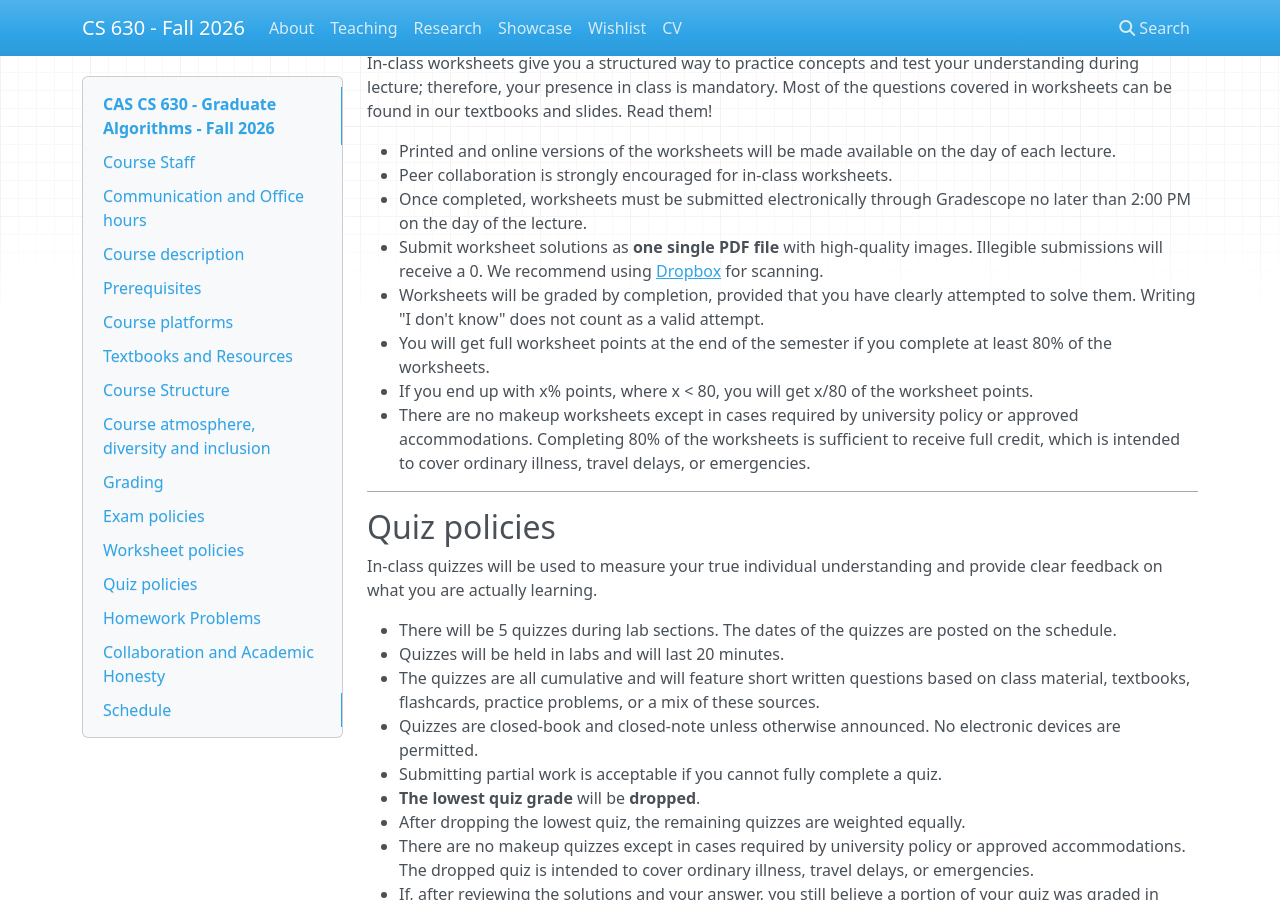
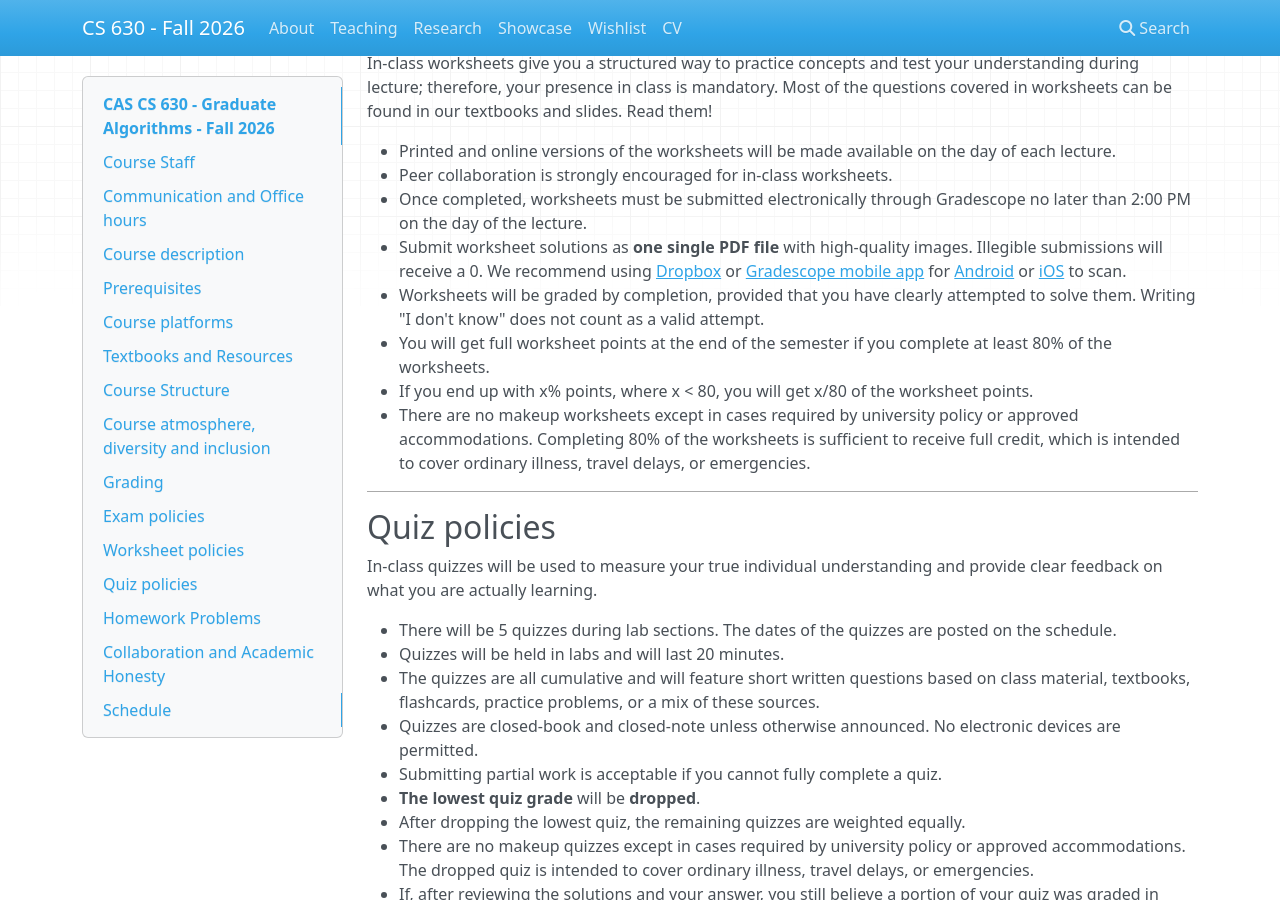
Before and after one commit to srtjanuario/2026.fall.cs630, an MkDocs documentation site: the page built from docs/index.md, in a window 1280 px wide and 900 px high, scrolled down 4494 px. Built offline with MkDocs 1.6.1, drawn with Linux system fonts in a browser that asks for light colours; nearby versions of some CDN libraries.

Commit message:
Gradescope app

```diff
--- a/docs/index.md
+++ b/docs/index.md
@@ -174,7 +174,7 @@
 * Printed and online versions of the worksheets will be made available on the day of each lecture.
 * Peer collaboration is strongly encouraged for in-class worksheets.
 * Once completed, worksheets must be submitted electronically through Gradescope no later than 2:00 PM on the day of the lecture.
-* Submit worksheet solutions as **one single PDF file** with high-quality images. Illegible submissions will receive a 0. We recommend using [Dropbox](https://www.dropbox.com/referrals/AABXucmmhueiq5iaPPSTVfnTpOeddYmso_0?src=global9) for scanning.
+* Submit worksheet solutions as **one single PDF file** with high-quality images. Illegible submissions will receive a 0. We recommend using [Dropbox](https://www.dropbox.com/referrals/AABXucmmhueiq5iaPPSTVfnTpOeddYmso_0?src=global9) or [Gradescope mobile app](https://guides.gradescope.com/hc/en-us/articles/22016028459789-Using-the-Gradescope-Mobile-App-for-Students#h_01HH0C6Z9XD5NARRNN5SANHM5C) for [Android](https://play.google.com/store/apps/details?id=com.gradescope.student&hl=en_US) or [iOS](https://apps.apple.com/us/app/gradescope/id1563280912) to scan.
 * Worksheets will be graded by completion, provided that you have clearly attempted to solve them. Writing "I don't know" does not count as a valid attempt.
 * You will get full worksheet points at the end of the semester if you complete at least 80% of the worksheets.
 * If you end up with x% points, where x < 80, you will get x/80 of the worksheet points.
```
